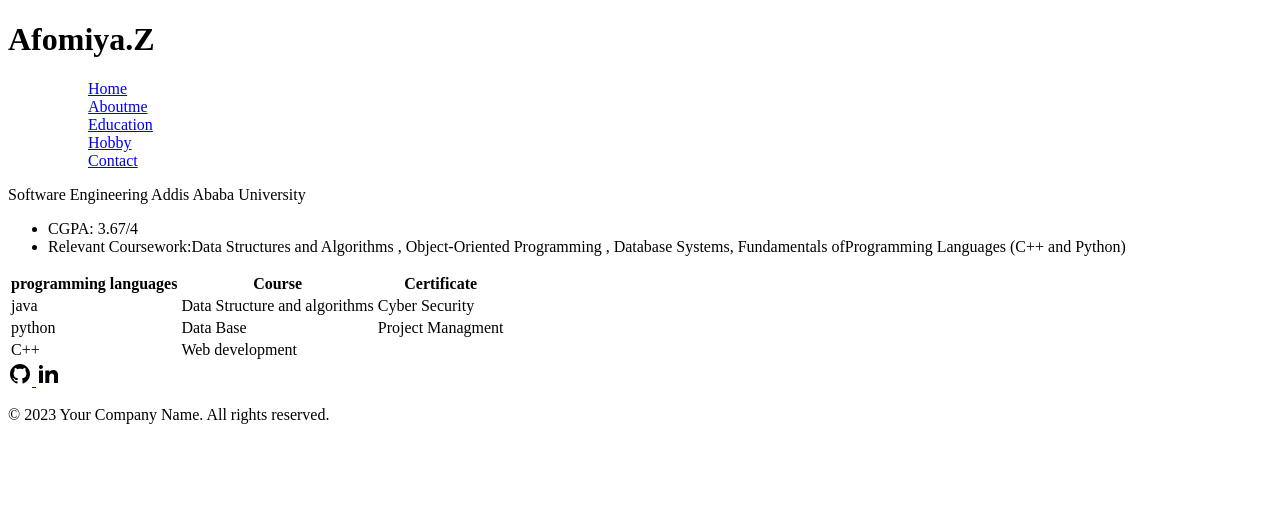
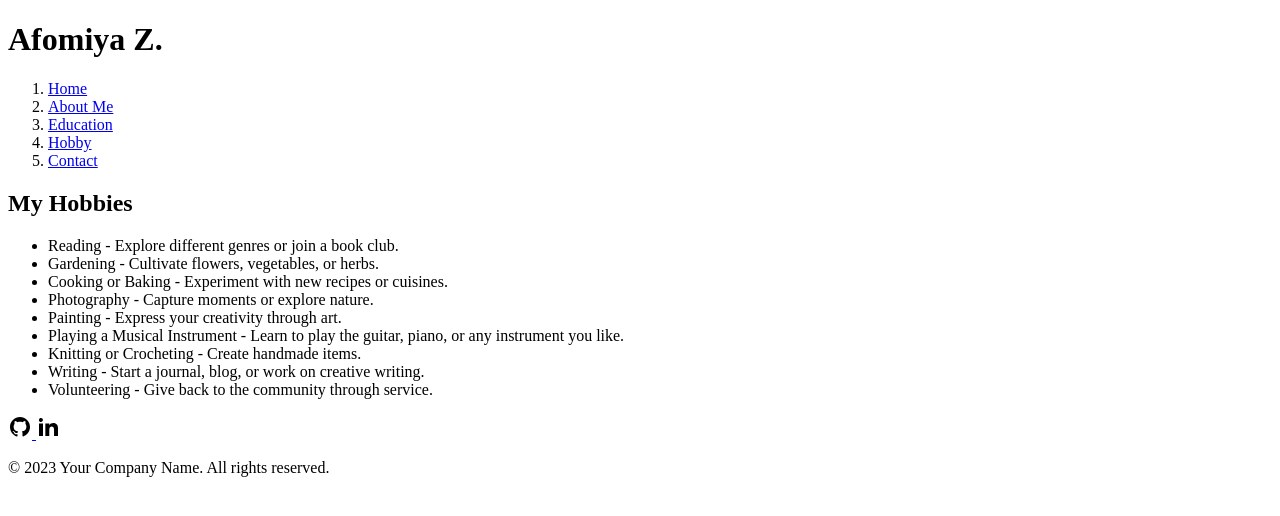
Before and after one commit to afomiyazenachew12345678/UGR-5801-15-Portfolio-profile-html-css-js, a plain HTML site: page src/Education.html in a window 1280 px wide. Drawn offline with Linux system fonts and the light colour scheme.

Commit message:
Education.html

```diff
--- a/src/Education.html
+++ b/src/Education.html
@@ -2,67 +2,44 @@
 <html lang="en">
 <head>
     <meta charset="UTF-8">
-    <meta name="Description" content="Welcome to my personal website.Here you can learn about my education journey and hobby ">
-    <title>My portifolio</title>
+    <meta name="Description" content="Welcome to my personal website. Here you can learn about my education journey and hobby.">
+    <title>My Portfolio</title>
 </head>
 <body>
     <header>
-        <h1> Afomiya.Z</h1>
+        <h1>Afomiya Z.</h1>
         <nav>
             <ol>
-            <ol> <a href="HomePage.html">Home</a></ol>
-            <ol> <a href="Aboutme.html">Aboutme</a></ol>
-            <ol> <a href="Education.html">Education</a></ol>
-            <ol> <a href="Hobby.html">Hobby</a></ol>
-            <ol> <a href="Contact.html">Contact</a></ol>
+                <li><a href="HomePage.html">Home</a></li>
+                <li><a href="Aboutme.html">About Me</a></li>
+                <li><a href="Education.html">Education</a></li>
+                <li><a href="Hobby.html">Hobby</a></li>
+                <li><a href="Contact.html">Contact</a></li>
             </ol>
         </nav>
-
     </header>
 
     <main>
-       <p>Software Engineering
-        Addis Ababa University</p>
+        <h2>My Hobbies</h2>
         <ul>
-            <li>CGPA: 3.67/4</li>
-            <li> Relevant Coursework:Data Structures and Algorithms , Object-Oriented
-        Programming , Database Systems, Fundamentals ofProgramming Languages
-        (C++ and Python)</li>
+            <li>Reading - Explore different genres or join a book club.</li>
+            <li>Gardening - Cultivate flowers, vegetables, or herbs.</li>
+            <li>Cooking or Baking - Experiment with new recipes or cuisines.</li>
+            <li>Photography - Capture moments or explore nature.</li>
+            <li>Painting - Express your creativity through art.</li>
+            <li>Playing a Musical Instrument - Learn to play the guitar, piano, or any instrument you like.</li>
+            <li>Knitting or Crocheting - Create handmade items.</li>
+            <li>Writing - Start a journal, blog, or work on creative writing.</li>
+            <li>Volunteering - Give back to the community through service.</li>
         </ul>
-    <table>
-        <tr>
-            <th>programming languages</th>
-            <th>Course</th>
-            <th>Certificate</th>
-        </tr>
-        <tr>
-            <td>java</td>
-            <td>Data Structure and algorithms</td>
-            <td>Cyber Security</td>
-
-        </tr>
-        <tr>
-            <td>python</td>
-            <td>Data Base</td>
-            <td>Project Managment</td>
-
-        </tr>
-        <tr>
-            <td>C++</td>
-            <td>Web development</td>
-
-        </tr>
-    </table>
-
-
     </main>
 
     <footer>
-        <a href="https://github.com/afomiyazenachew12345678"target="_blank">
-            <img src="images/github-fill.png" alt="github logo" >
+        <a href="https://github.com/afomiyazenachew12345678" target="_blank">
+            <img src="images/github-fill.png" alt="GitHub logo">
         </a>
-        <a href="linkedin.com/in/afomiya-zenachew-64082b315/"target="_blank">
-            <img src="images/linkedin.png" alt="linkedin" logo" >
+        <a href="https://linkedin.com/in/afomiya-zenachew-64082b315/" target="_blank">
+            <img src="images/linkedin.png" alt="LinkedIn logo">
         </a>
         <p>&copy; 2023 Your Company Name. All rights reserved.</p>
     </footer>
```
Lines whose indentation alone changed are shown as unchanged.
